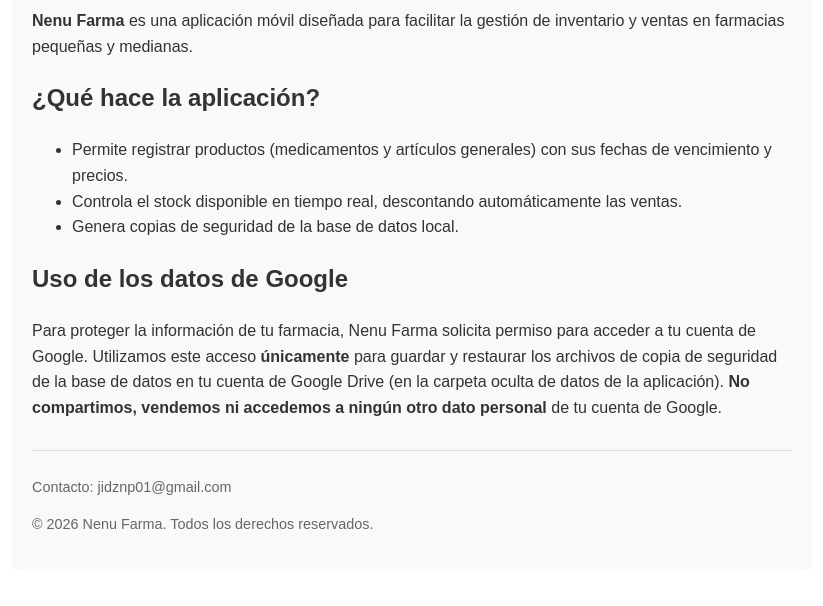
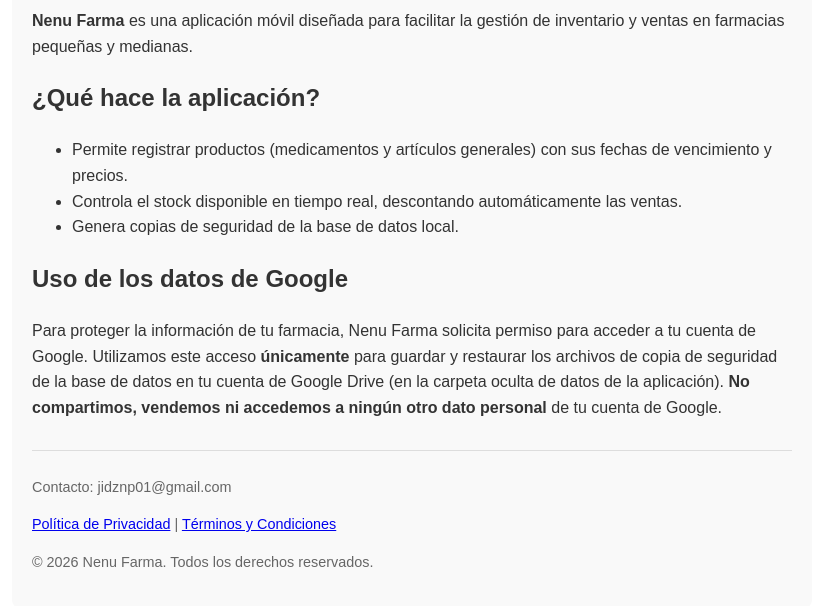
Before and after one commit to EnigmaSoftDzn/EnigmaSoftDzn.github.io, a plain HTML site: page index.html in a window 1280 px wide. Shown: the part 126-732 px from the top of the page, without its empty margins (228-1051 px from the left). Drawn offline with Linux system fonts and the light colour scheme.

Commit message:
Update index.html

```diff
--- a/index.html
+++ b/index.html
@@ -26,8 +26,12 @@
         <h2>Uso de los datos de Google</h2>
         <p>Para proteger la información de tu farmacia, Nenu Farma solicita permiso para acceder a tu cuenta de Google. Utilizamos este acceso <strong>únicamente</strong> para guardar y restaurar los archivos de copia de seguridad de la base de datos en tu cuenta de Google Drive (en la carpeta oculta de datos de la aplicación). <strong>No compartimos, vendemos ni accedemos a ningún otro dato personal</strong> de tu cuenta de Google.</p>
 
-        <div class="footer">
+                <div class="footer">
             <p>Contacto: jidznp01@gmail.com</p>
+            <p>
+                <a href="https://enigmasoftdzn.github.io/privacidad.html">Política de Privacidad</a> |
+                <a href="https://enigmasoftdzn.github.io/terminos.html">Términos y Condiciones</a>
+            </p>
             <p>© 2026 Nenu Farma. Todos los derechos reservados.</p>
         </div>
     </div>
```
